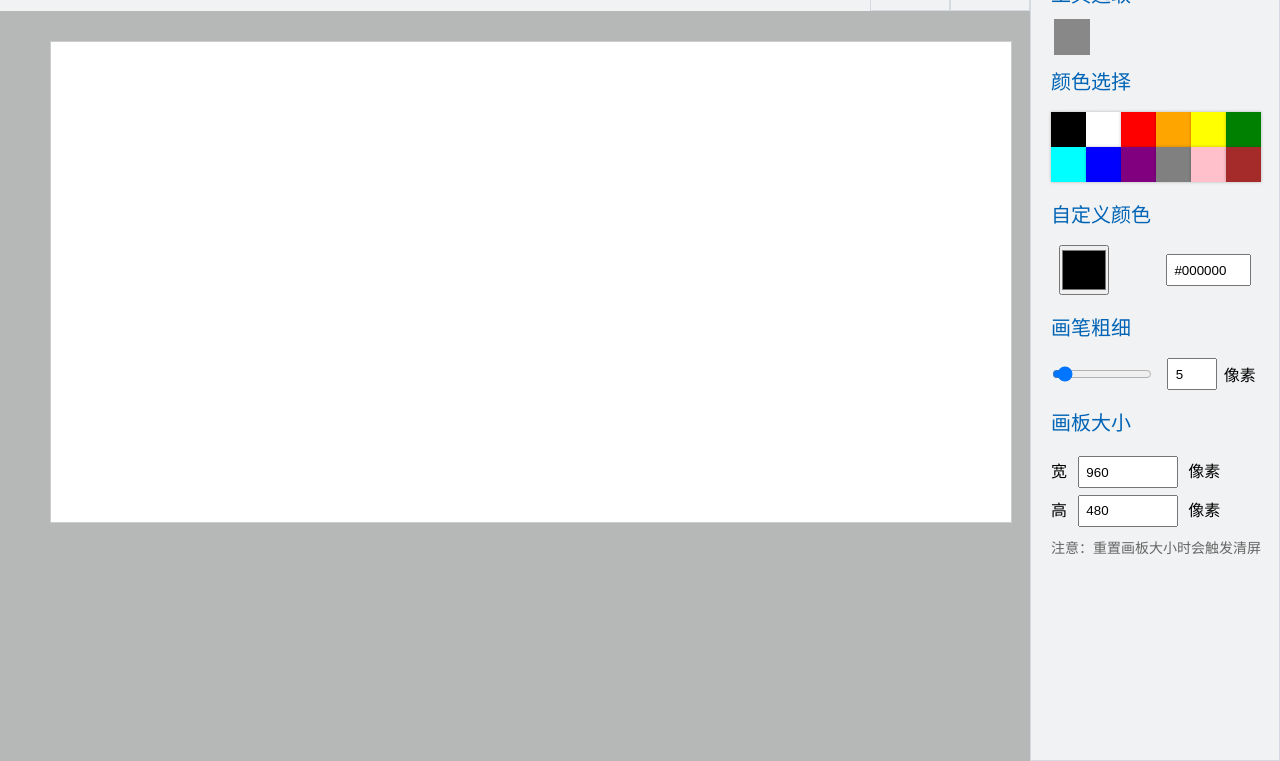
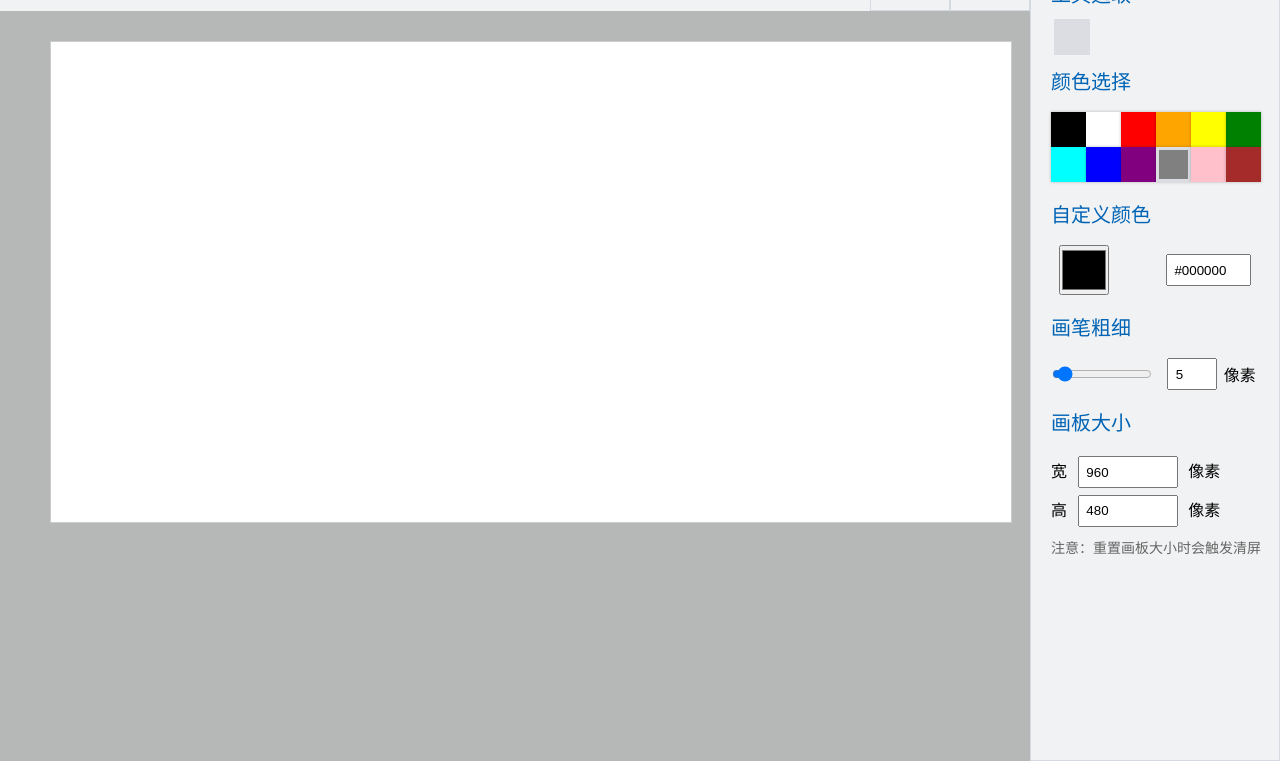
Before and after one commit to FanKaiqiang/Franko-canvas, a plain HTML site: page index.html in a window 1280 px wide. Both pictures are taken after a click on the element 1156 px from the left and 186 px from the top of the page. Shown: the part 39-800 px from the top of the page. Drawn offline with Linux system fonts and the light colour scheme.

Commit message:
给颜色选取添加一个active类

```diff
--- a/main.js
+++ b/main.js
@@ -5,6 +5,12 @@ var circleWidth = 2.5
 
 var list = document.querySelectorAll('.colors > li')
 for (let item of list) {
+  item.onclick = (e) =>{
+    for(let item of list){
+      item.classList.remove('active')
+    }
+    item.classList.add('active')
+  }
   item.style.cssText = `background:${item.classList.value}`
 }
 
--- a/script/canvas.js
+++ b/script/canvas.js
@@ -100,7 +100,6 @@ function listenToUser(canvas) { //监听用户
         "x": x + scroll.x,
         "y": y + scroll.y
       }
-      console.log(scroll.x)
       drawCircle(x + scroll.x, y + scroll.y, circleWidth)
     }
   }
--- a/script/tool.js
+++ b/script/tool.js
@@ -42,8 +42,9 @@ download.onclick = function () {/*保存画作 */
 }
 
 colors.onclick = function (e) {  //选择画笔颜色
-  context.fillStyle = e.target.classList.value
-  context.strokeStyle = e.target.classList.value
+  console.log(e.target.classList)
+  context.fillStyle = e.target.classList[0]
+  context.strokeStyle = e.target.classList[0]
 }
 
 colorPick.onchange = (e) => { //自定义画笔颜色
--- a/style.css
+++ b/style.css
@@ -99,7 +99,7 @@ aside .title {
 
 .actions svg.active {
   fill: #0064b6;
-  background: #888;
+  background: #dbdde3;
   transform: scale(1.5);
 }
 
@@ -118,7 +118,7 @@ aside .title {
 }
 
 .colors > li.active {
-  box-shadow: 0 0 3px rgba(0, 0, 0, 0.95);
+  border: 3px solid #dbdde3;
 }
 
 .divColor {
```
